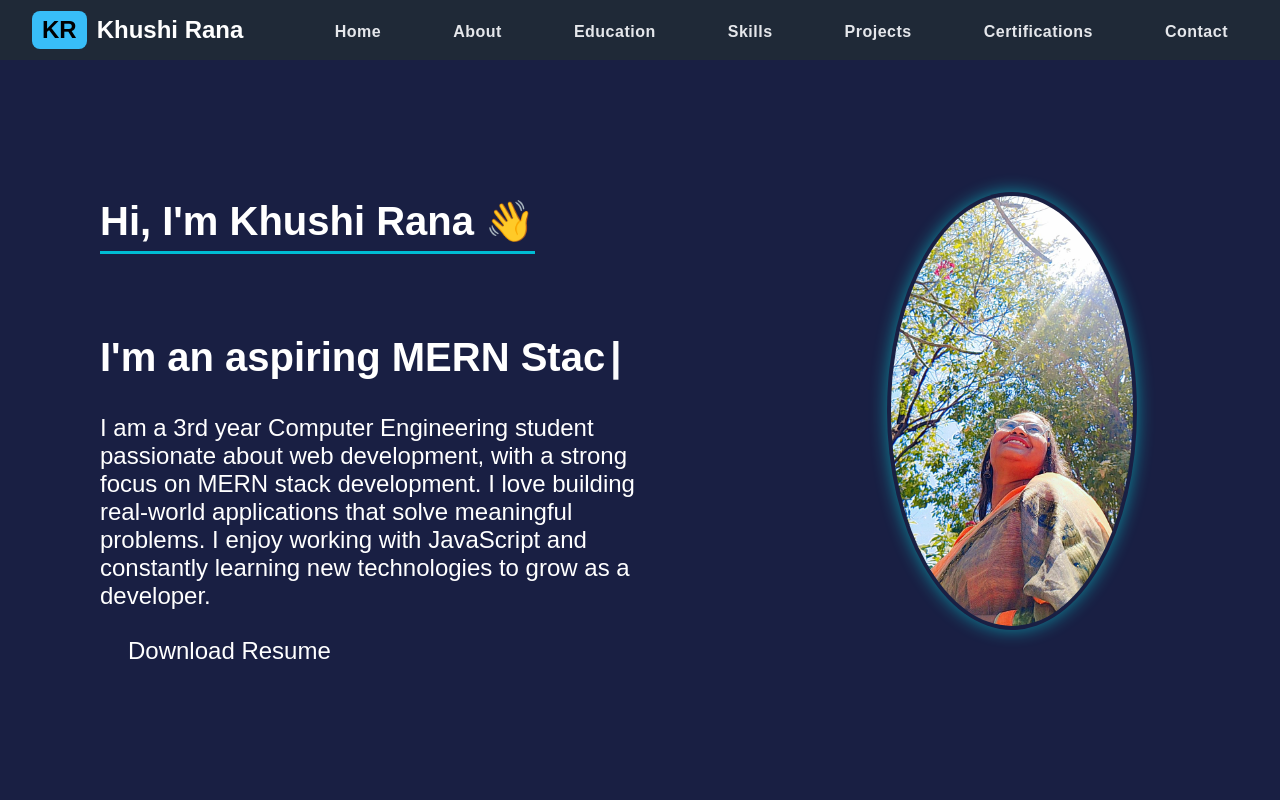
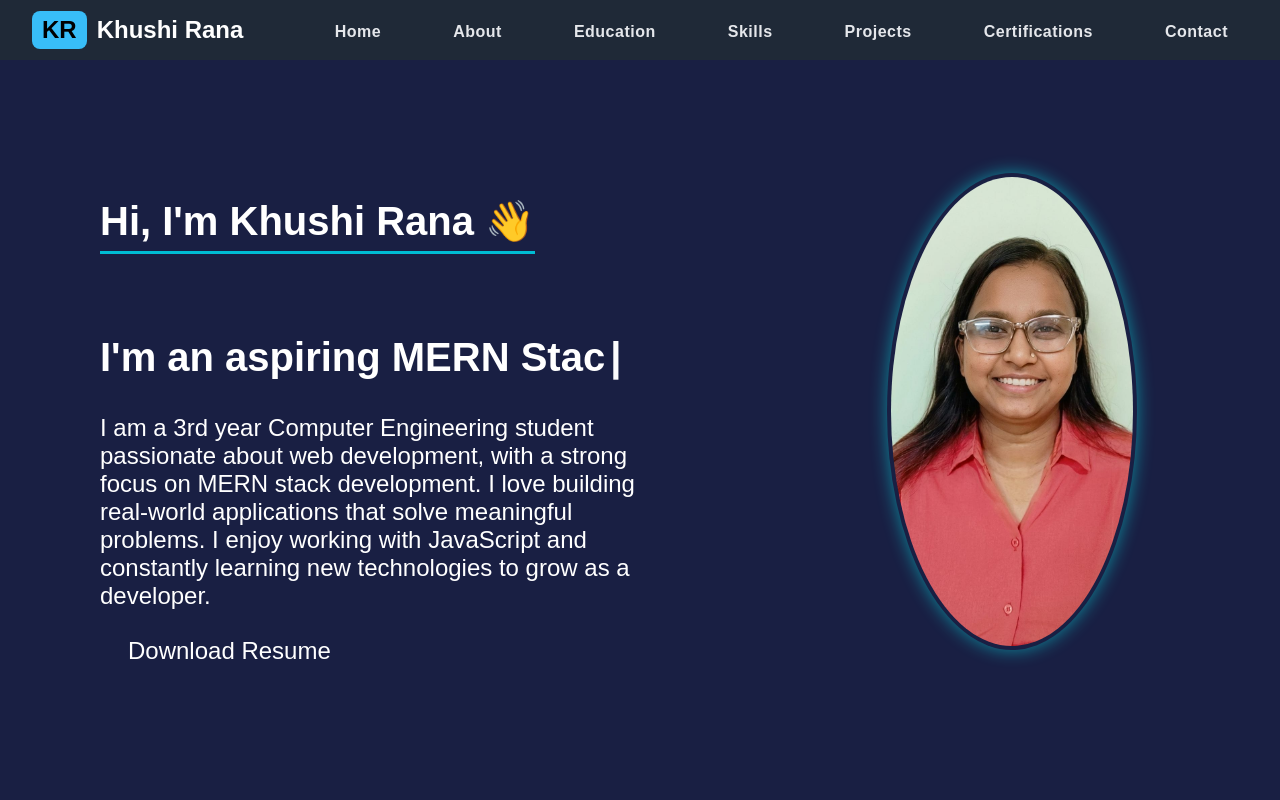
Before and after one commit to Khushiben/personal-portfolio, a React (Vite) app: page / in a window 1280 px wide. Shown: the top 800 px of the page. Built offline with nearby package versions, Linux system fonts and the light colour scheme.

Commit message:
updatimg my pic

```diff
--- a/src/Home.jsx
+++ b/src/Home.jsx
@@ -109,7 +109,7 @@ I enjoy working with JavaScript and constantly learning new technologies to grow
         </div>
         {/* RIGHT IMAGE */}
   <div className="home-right">
-    <img src={`${import.meta.env.BASE_URL}khu18.jpg`} alt="profile" />
+    <img src={`${import.meta.env.BASE_URL}k181818.jpeg`} alt="profile" />
   </div>
 
       </section>
```
Also changed, not shown: public/k181818.jpeg (added).
